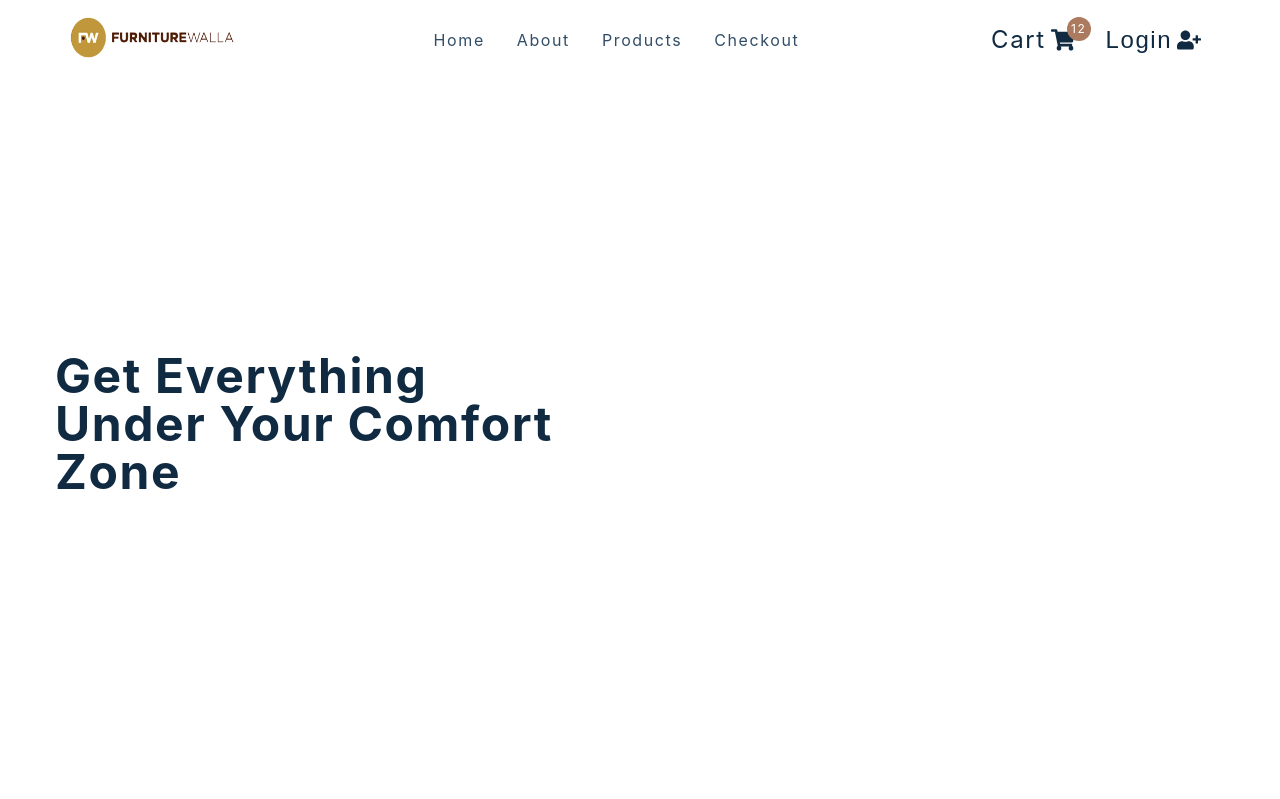
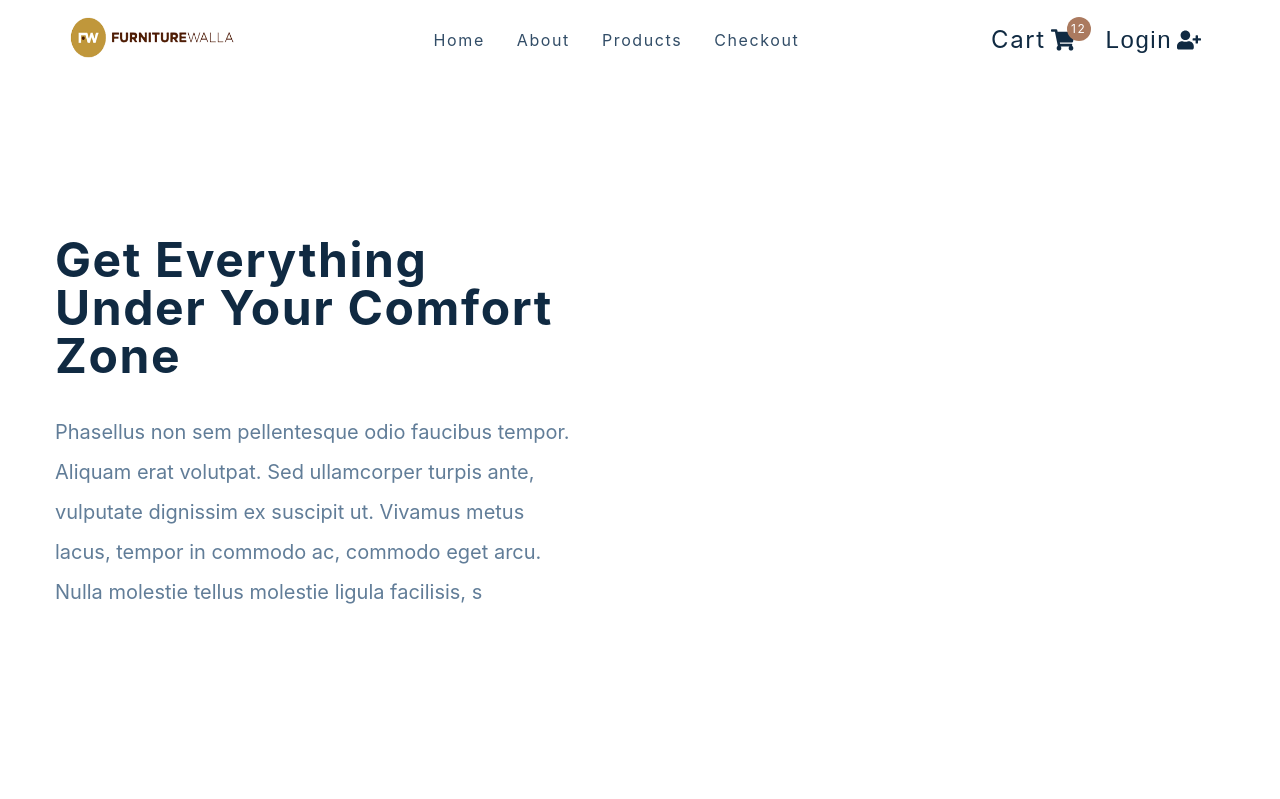
Before and after one commit to hritikd3/fullstack, a React (Create React App) app: page / in a window 1280 px wide. Shown: the top 799 px of the page. Built offline with nearby package versions, Linux system fonts and the light colour scheme.

Commit message:
initla commit for hero

```diff
--- a/src/components/Hero.js
+++ b/src/components/Hero.js
@@ -5,15 +5,19 @@ import heroBcg from '../assets/hero-bcg.jpeg'
 import heroBcg2 from '../assets/hero-bcg-2.jpeg'
 
 const Hero = () => {
-  return <Wrapper className='section-center'>
-    <article className='content'>
-      <h1> Get Everything under your Comfort Zone </h1>
-      <p>
-
-      </p>
-    </article>
-
-  </Wrapper>
+  return (
+    <Wrapper className="section-center">
+      <article className="content">
+        <h1> Get Everything under your Comfort Zone </h1>
+        <p>
+          Phasellus non sem pellentesque odio faucibus tempor. Aliquam erat
+          volutpat. Sed ullamcorper turpis ante, vulputate dignissim ex suscipit
+          ut. Vivamus metus lacus, tempor in commodo ac, commodo eget arcu.
+          Nulla molestie tellus molestie ligula facilisis, s
+        </p>
+      </article>
+    </Wrapper>
+  );
 }
 
 const Wrapper = styled.section`
```
